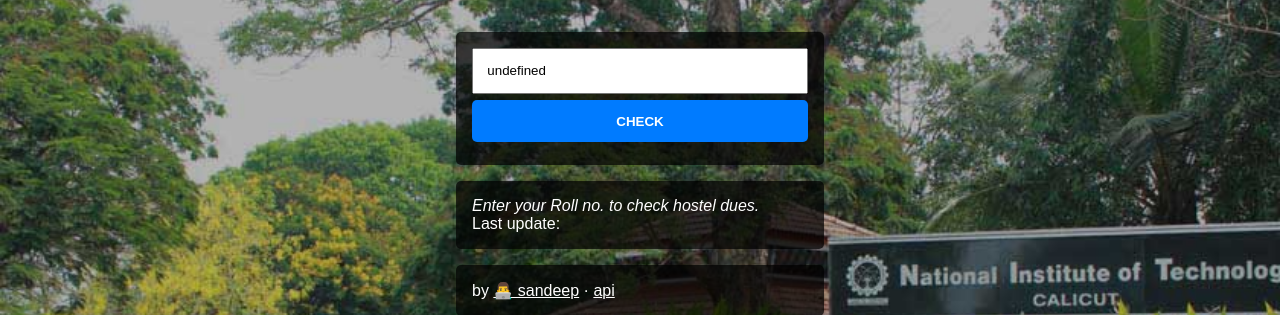
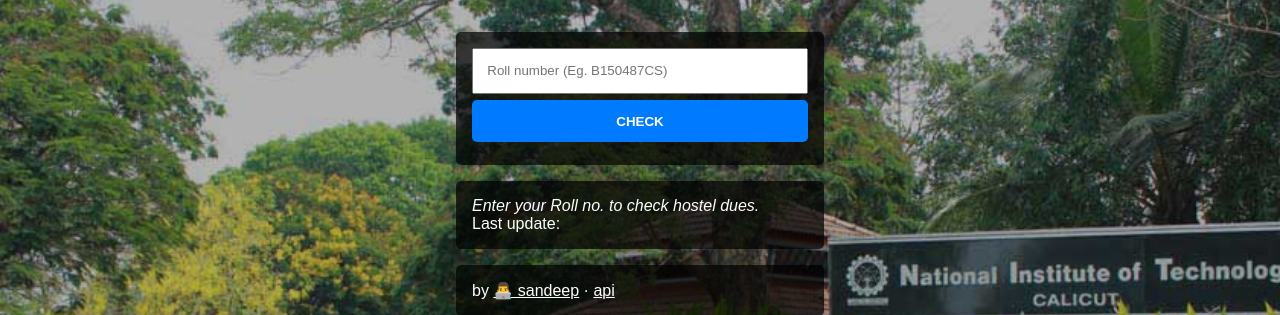
Before and after one commit to s-n-d-p/hostel-dues, a Flask app: template templates/homepage.html in a window 1280 px wide. Shown: the part 77-392 px from the top of the page. Run offline with Flask 2, Linux system fonts and the light colour scheme; the template is opened without the code that fills it, so the values that code supplies are empty.

Commit message:
fix undefined javascript bug

```diff
--- a/templates/homepage.html
+++ b/templates/homepage.html
@@ -46,7 +46,7 @@
         </main>
 
         <script>
-            if ( localStorage.roll_no !== null ) {
+            if ( localStorage.roll_no !== undefined ) {
                 document.getElementById('roll_no').value = localStorage.roll_no;
             }
             document.getElementById('roll_no').addEventListener('change',function() {
```
